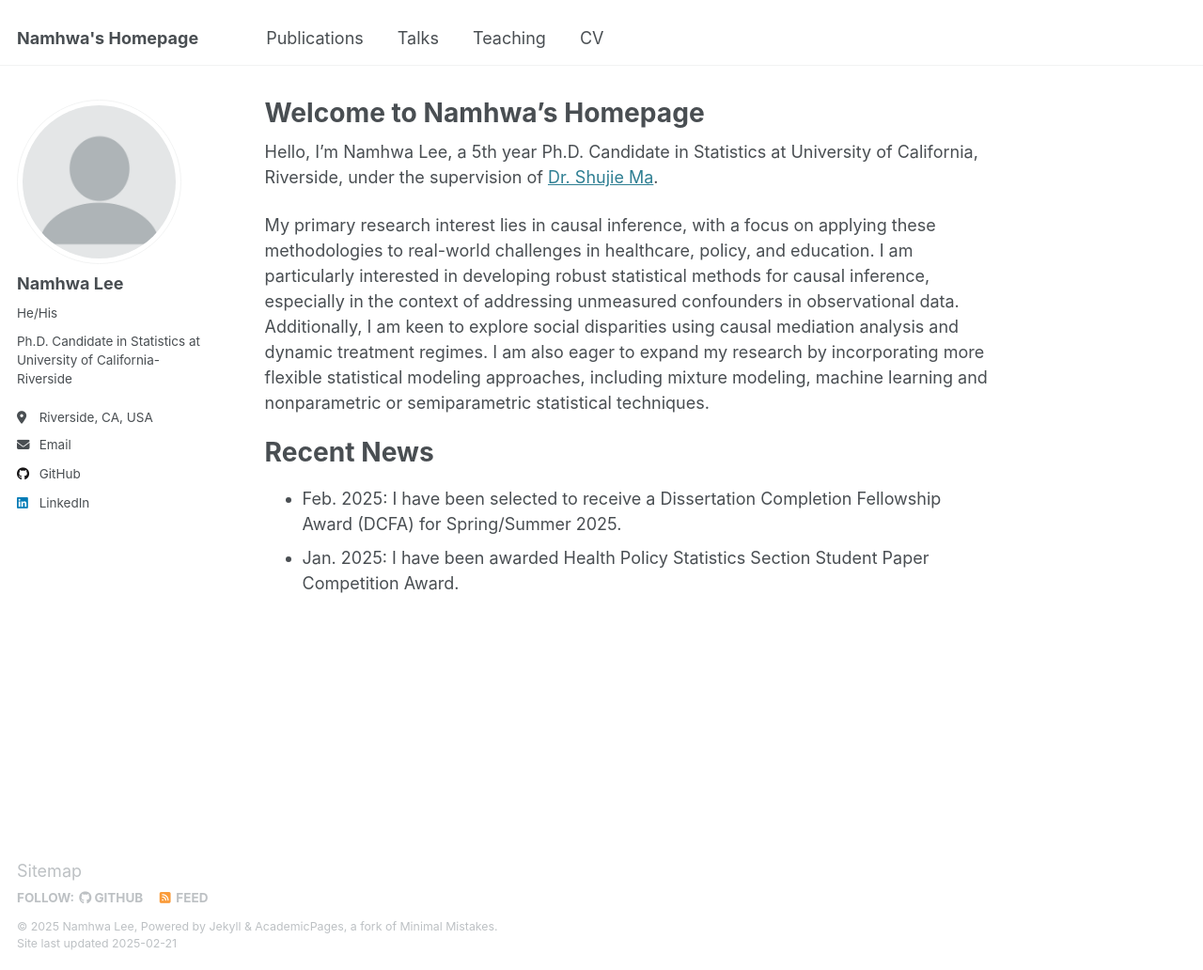
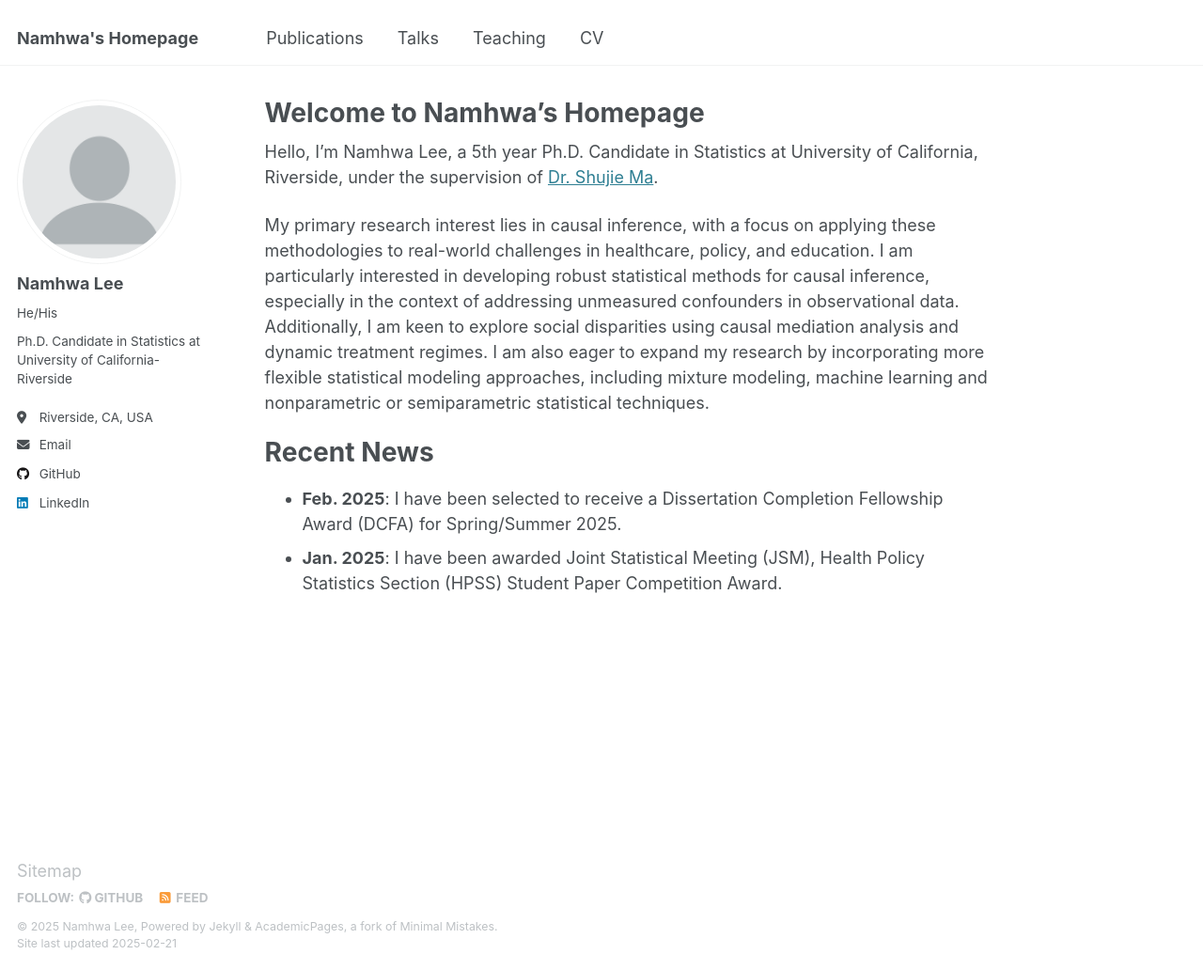
Before and after one commit to NamhwaLee/NamhwaLee.github.io, a Jekyll site: the page built from _pages/about.md, in a window 1280 px wide and 1032 px high. Shown: the whole window at 94% size. Built offline with Jekyll 4.4.1, drawn with Linux system fonts in a browser that asks for light colours.

Commit message:
Update about.md

```diff
--- a/_pages/about.md
+++ b/_pages/about.md
@@ -16,5 +16,5 @@ My primary research interest lies in causal inference, with a focus on applying
 Recent News
 ======
 
-- Feb. 2025: I have been selected to receive a Dissertation Completion Fellowship Award (DCFA) for Spring/Summer 2025.
-- Jan. 2025: I have been awarded Health Policy Statistics Section Student Paper Competition Award.
+- **Feb. 2025**: I have been selected to receive a Dissertation Completion Fellowship Award (DCFA) for Spring/Summer 2025.
+- **Jan. 2025**: I have been awarded Joint Statistical Meeting (JSM), Health Policy Statistics Section (HPSS) Student Paper Competition Award.
```
